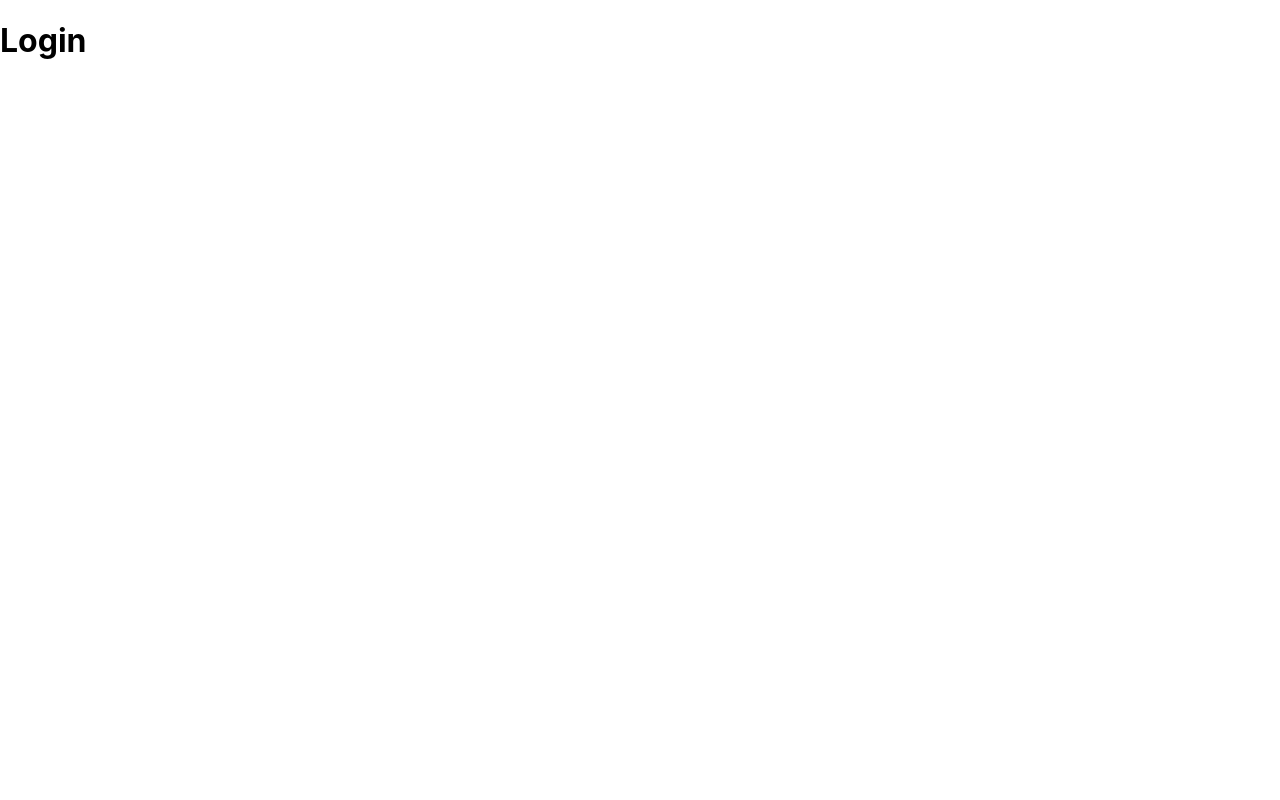
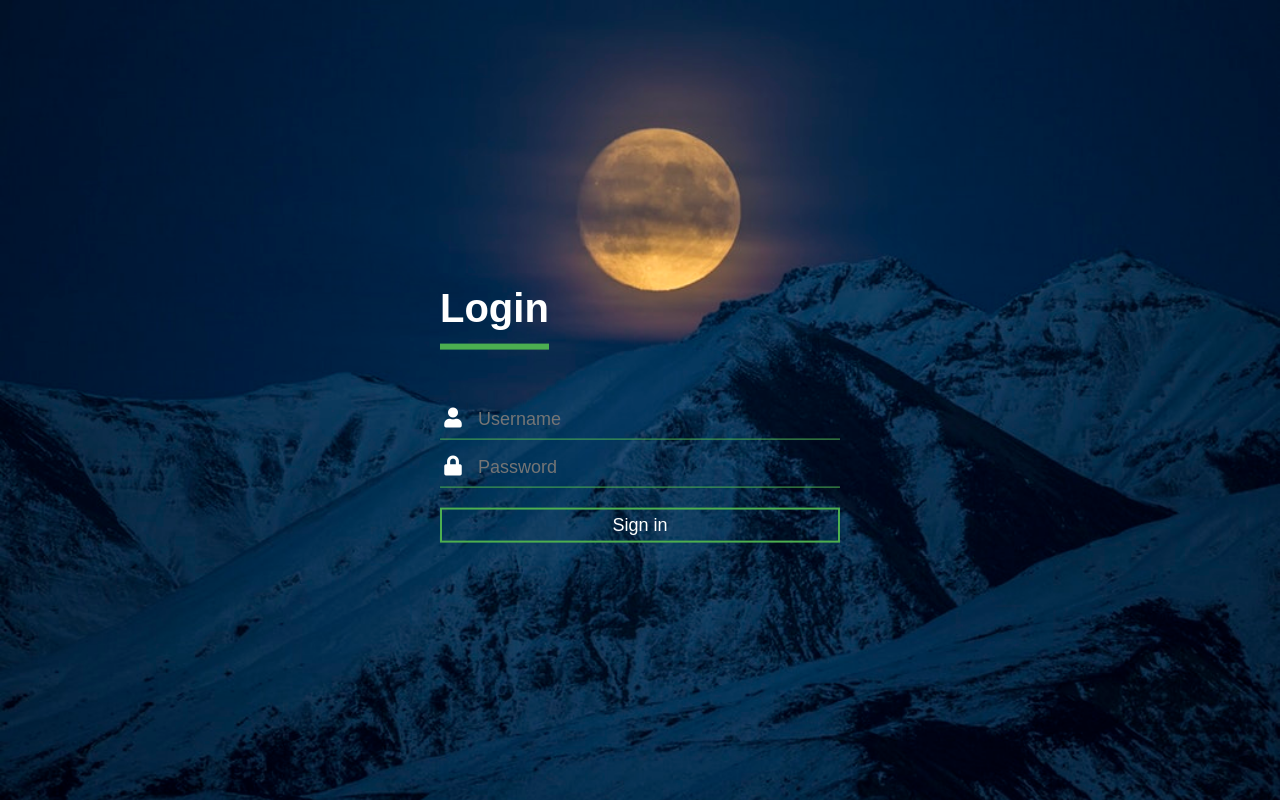
Before and after one commit to ProgramExecuter/Blogert, a React (Create React App) app in the folder frontend/: page /login in a window 1280 px wide. Built offline with nearby package versions, Linux system fonts and the light colour scheme.

Commit message:
Login Form Create && moving login and signup to Auth

```diff
--- a/frontend/src/App.js
+++ b/frontend/src/App.js
@@ -2,8 +2,8 @@ import './App.css';
 import { BrowserRouter as Router, Switch, Route} from "react-router-dom";
 
 import Home     from './components/Home/Home.js';
-import Login    from './components/Login/Login.js';
-import SignUp   from './components/SignUp/SignUp.js';
+import Login    from './components/Auth/Login.js';
+import SignUp   from './components/Auth/SignUp.js';
 import Post     from './components/Post/Post.js';
 import User     from './components/User/User.js';
 import EditPost from './components/Post/EditPost.js';
@@ -12,7 +12,6 @@ function App() {
   return (
     <div className="App">
       <Router>
-        <div>
           <Switch>
             <Route exact path="/">
               <Home />
@@ -36,7 +35,6 @@ function App() {
               <h1>404</h1>
             </Route>
           </Switch>
-        </div>
       </Router>
     </div>
   );
--- /dev/null
+++ b/frontend/src/components/Auth/Login.css
@@ -0,0 +1,64 @@
+@import "https://use.fontawesome.com/releases/v5.5.0/css/all.css";
+.container {
+  height: 100vh;
+  margin: 0;
+  padding: 0;
+  font-family: sans-serif;
+  background: url('../../assets/bg.jpg') no-repeat;
+  background-size: cover;
+}
+
+.login {
+  width: 90%;
+  max-width: 25rem;
+  position: absolute;
+  top: 50%;
+  left: 50%;
+  transform: translate(-50%,-50%);
+  color: white;
+}
+
+.login h1{
+  float: left;
+  font-size: 40px;
+  border-bottom: 6px solid #4caf50;
+  margin-bottom: 50px;
+  padding: 13px 0;
+}
+
+.login__textbox {
+  width: 100%;
+  overflow: hidden;
+  font-size: 20px;
+  padding: 8px 0;
+  margin: 8px 0;
+  border-bottom: 1px solid #4caf50;
+}
+
+.login__textbox i{
+  width: 26px;
+  float: left;
+  text-align: center;
+}
+
+.login__textbox input{
+  border: none;
+  outline: none;
+  background: none;
+  color: white;
+  font-size: 18px;
+  width: 80%;
+  float: left;
+  margin: 0 10px;
+}
+
+.login__btn {
+  width: 100%;
+  background: none;
+  border: 2px solid #4caf50;
+  color: white;
+  padding: 5px;
+  font-size: 18px;
+  cursor: pointer;
+  margin: 12px 0;
+}
--- /dev/null
+++ b/frontend/src/components/Auth/Login.js
@@ -0,0 +1,25 @@
+import React from 'react';
+import './Login.css';
+
+const Login = () => {
+  return (
+    <div className="container">
+      <div class="login">
+        <h1>Login</h1>
+        <div class="login__textbox">
+          <i class="fas fa-user"></i>
+          <input type="text" placeholder="Username" />
+        </div>
+
+        <div class="login__textbox">
+          <i class="fas fa-lock"></i>
+          <input type="password" placeholder="Password" />
+        </div>
+
+        <input type="button" class="login__btn" value="Sign in" />
+      </div>
+    </div>
+  );
+}
+
+export default Login;
--- a/frontend/src/components/Login/Login.js
+++ /dev/null
@@ -1,12 +0,0 @@
-import React from 'react';
-import './Login.css';
-
-const Login = () => {
-  return (
-    <div>
-      <h1>Login</h1>
-    </div>
-  );
-}
-
-export default Login;
```
Also changed, not shown: frontend/src/assets/bg.jpg (added), frontend/src/components/Auth/SignUp.css (added), frontend/src/components/Auth/SignUp.js (renamed from frontend/src/components/SignUp/SignUp.js), frontend/src/components/SignUp/SignUp.css (deleted).
